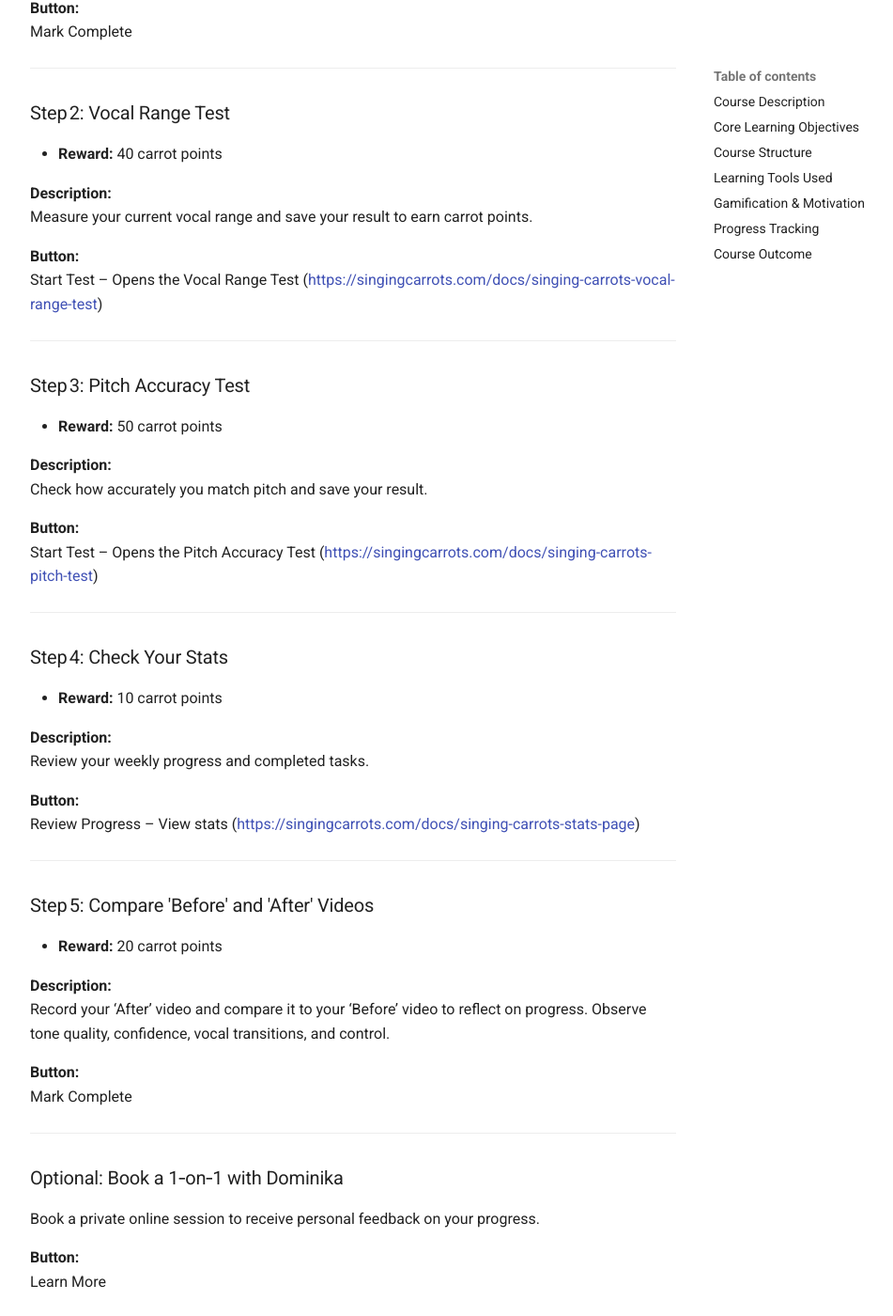
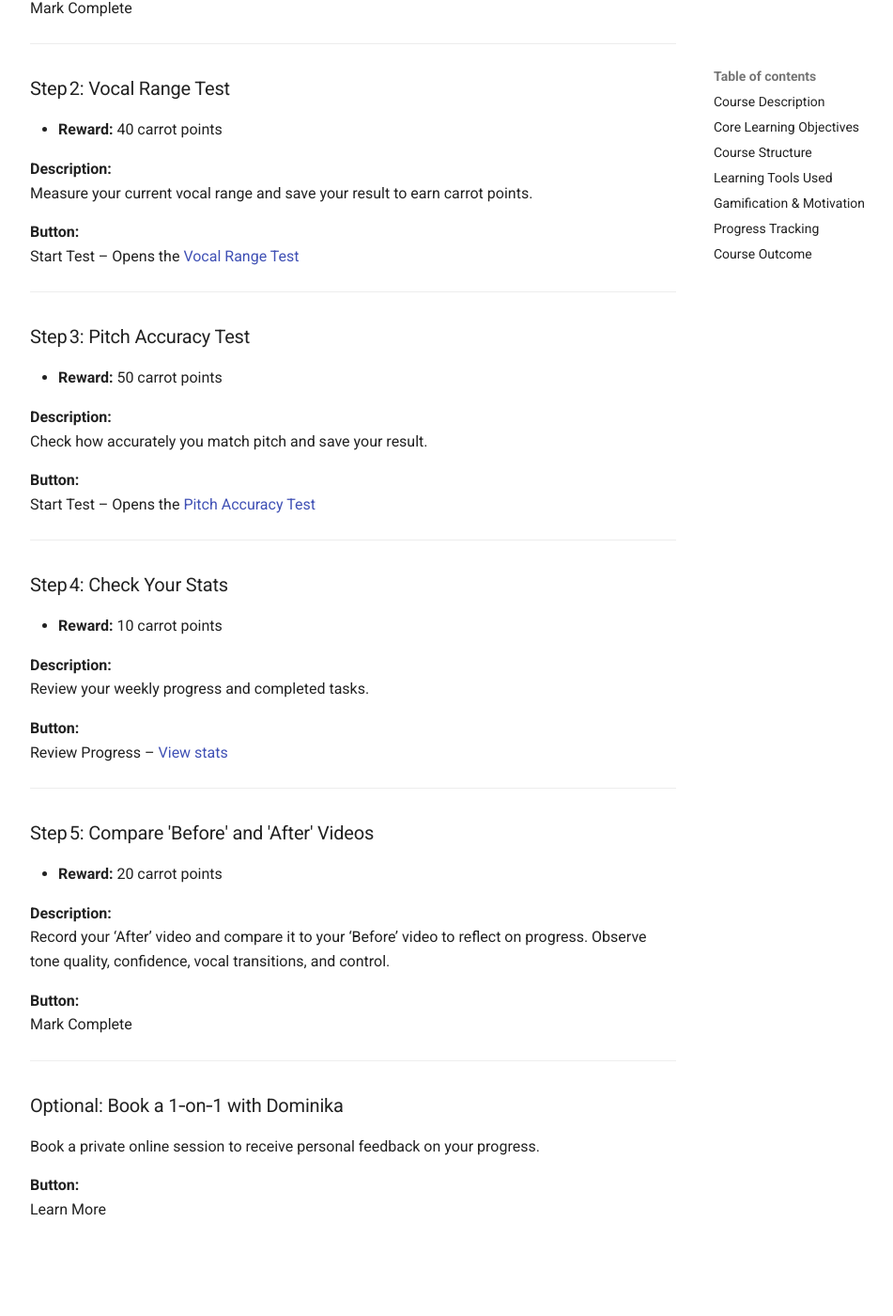
Before and after one commit to singingcarrots/docs, an MkDocs documentation site: the page built from docs/from-zero-to-singing-hero-–-beginner-singing-course-singing-carrots.md, in a window 1280 px wide and 1400 px high, scrolled down 25075 px. Shown: the whole window at 94% size, without its empty margins (264-1215 px from the left). Built offline with MkDocs 1.6.1 and Material for MkDocs 9.7.7, drawn with Linux system fonts in a browser that asks for light colours; after the commit the page ends 26399 px from its top, so only the background shows below that; some of the changed text lies outside the part shown.

Commit message:
Update Pages “from-zero-to-singing-hero-–-beginner-singing-course-singing-carrots”

```diff
--- a/docs/from-zero-to-singing-hero-–-beginner-singing-course-singing-carrots.md
+++ b/docs/from-zero-to-singing-hero-–-beginner-singing-course-singing-carrots.md
@@ -690,7 +690,7 @@
 **Links & Buttons**
 - "Learn more" – Opens a popup explaining the benefits: targeted improvement, personalized guidance, and flexible lesson structure.
 - "Book now" – Links to a booking form.
-- "Send us a message" – Redirects to the Contact Us page (<https://singingcarrots.com/docs/singing-carrots-contact-page>) for additional inquiries.
+- "Send us a message" – Redirects to the [Contact Us page](https://singingcarrots.com/docs/singing-carrots-contact-page) for additional inquiries.
 
 # Week 4: Vocal Registers and Vocal Break
 
@@ -905,7 +905,7 @@
 Measure your current vocal range and save your result to earn carrot points.
 
 **Button:**
-Start Test – Opens the Vocal Range Test (<https://singingcarrots.com/docs/singing-carrots-vocal-range-test>)
+Start Test – Opens the [Vocal Range Test](https://singingcarrots.com/docs/singing-carrots-vocal-range-test)
 
 ---
 
@@ -916,7 +916,7 @@
 Check how accurately you match pitch and save your result.
 
 **Button:**
-Start Test – Opens the Pitch Accuracy Test (<https://singingcarrots.com/docs/singing-carrots-pitch-test>)
+Start Test – Opens the [Pitch Accuracy Test](https://singingcarrots.com/docs/singing-carrots-pitch-test)
 
 ---
 
@@ -927,7 +927,7 @@
 Review your weekly progress and completed tasks.
 
 **Button:**
-Review Progress – View stats (<https://singingcarrots.com/docs/singing-carrots-stats-page>)
+Review Progress – [View stats](https://singingcarrots.com/docs/singing-carrots-stats-page)
 
 ---
 
```
